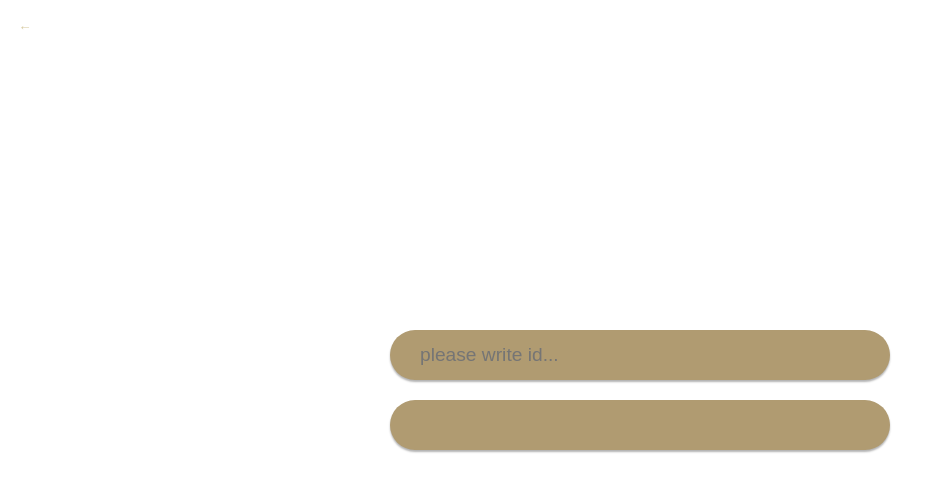
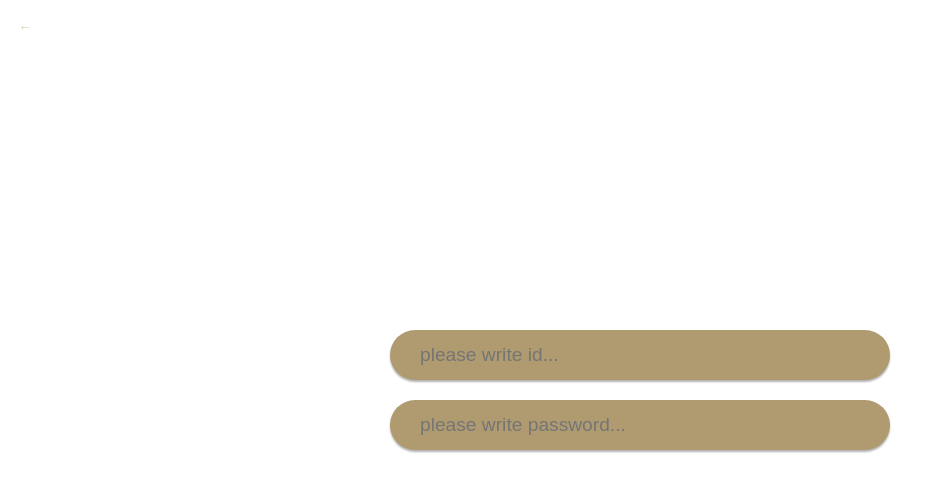
Before and after one commit to jisoung/team-project-nugugae, a React (Create React App) app: page /login in a window 1280 px wide. Shown: the top 492 px of the page, without its empty margins (0-933 px from the left). Built offline with nearby package versions, Linux system fonts and the light colour scheme.

Commit message:
update LoginModal

```diff
--- a/src/Components/LogIn/LogInHomePage.tsx
+++ b/src/Components/LogIn/LogInHomePage.tsx
@@ -50,6 +50,7 @@ const Btn = styled.button`
   box-shadow: 0px 2px 2px 2px rgba(176, 155, 133, 0.3);
   transition: 0.2s ease-in;
   &:hover {
+    color: ${(props) => props.theme.color};
     box-shadow: 0 0 0 0;
   }
 `;
--- a/src/Components/LogIn/LogInPage.tsx
+++ b/src/Components/LogIn/LogInPage.tsx
@@ -70,12 +70,14 @@ function LogInPage() {
           placeholder="please write id..."
         ></Input>
         <Input
+          type="password"
           {...register("password", {
             required: {
               value: true,
               message: "Your Password is required",
             },
           })}
+          placeholder="please write password..."
         ></Input>
         {errors.id?.message ? (
           errors.id.message.map()
--- a/src/Modal/LoginModal.tsx
+++ b/src/Modal/LoginModal.tsx
@@ -30,7 +30,7 @@ const Modal = styled.div<IModalProps>`
   position: absolute;
   border: 0px solid black;
   left: 45vw;
-  top: 55vh;
+  top: 60vh;
   width: 300px;
   animation: ${(props) =>
     props.isRequired ? "modal-show 0.5s" : "modal-down 0.5s forwards"};
```
